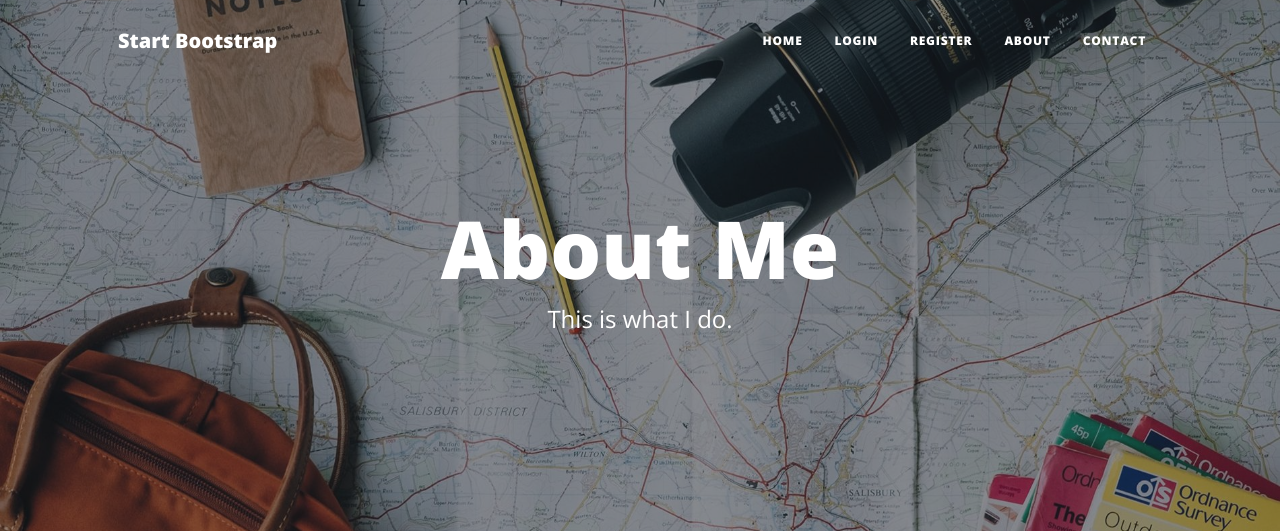
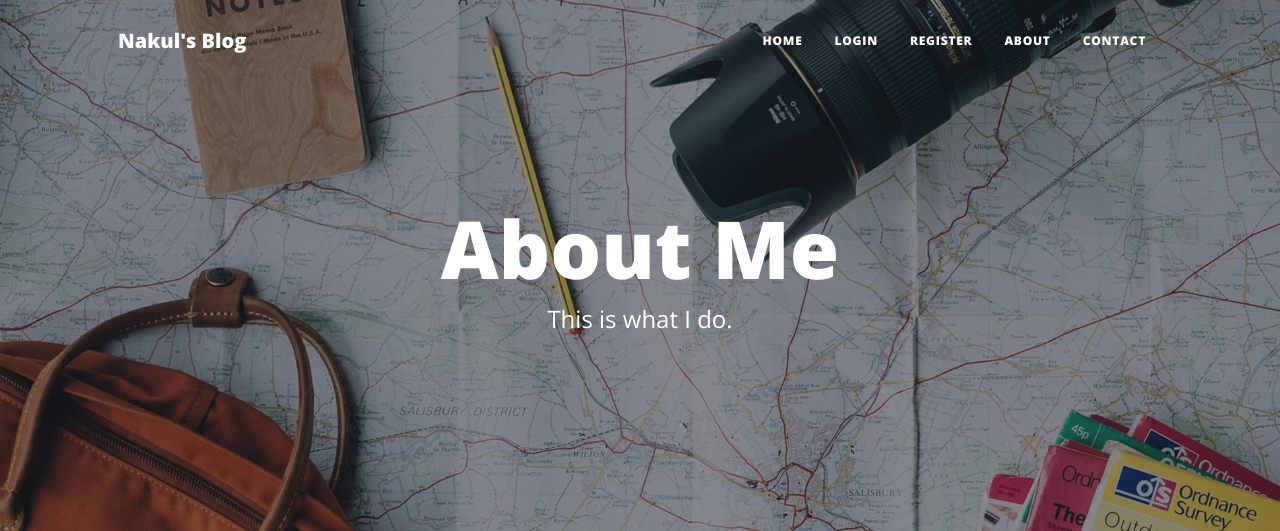
Before and after one commit to nakulDagar/Day71_of_100_days_of_code, a Flask app: page /about in a window 1280 px wide. Shown: the top 531 px of the page. Run offline with Flask 3, Linux system fonts and the light colour scheme; some libraries are stand-ins or nearby versions.

Commit message:
Update navbar brand name to 'Nakul's Blog'

```diff
--- a/pythonProject/Day_71_of_100_Days_Of_Code/templates/header.html
+++ b/pythonProject/Day_71_of_100_Days_Of_Code/templates/header.html
@@ -44,7 +44,7 @@
     <!-- Navigation-->
     <nav class="navbar navbar-expand-lg navbar-light" id="mainNav">
       <div class="container px-4 px-lg-5">
-        <a class="navbar-brand" href="/">Start Bootstrap</a>
+        <a class="navbar-brand" href="/">Nakul's Blog</a>
         <button
           class="navbar-toggler"
           type="button"
```
